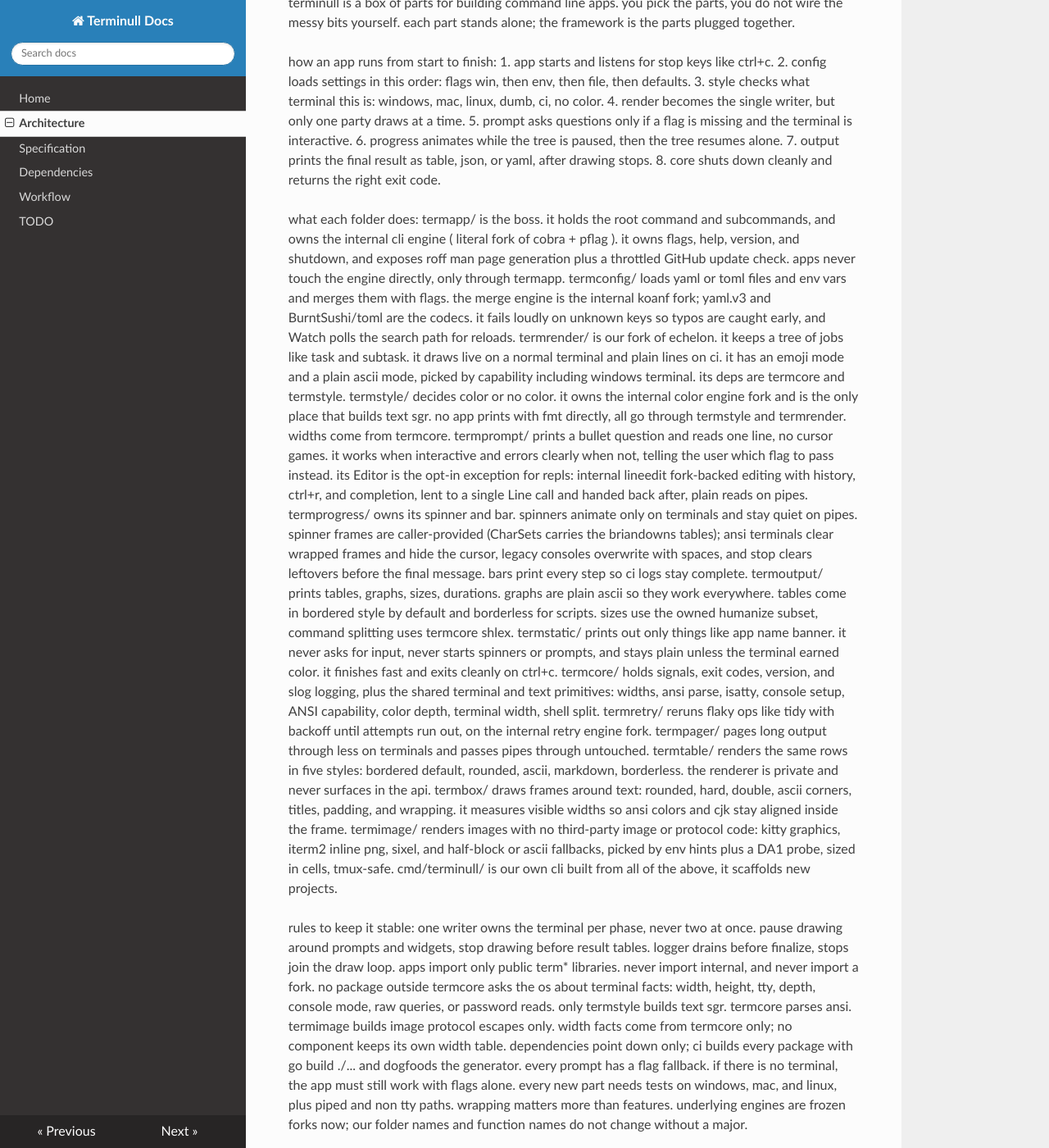
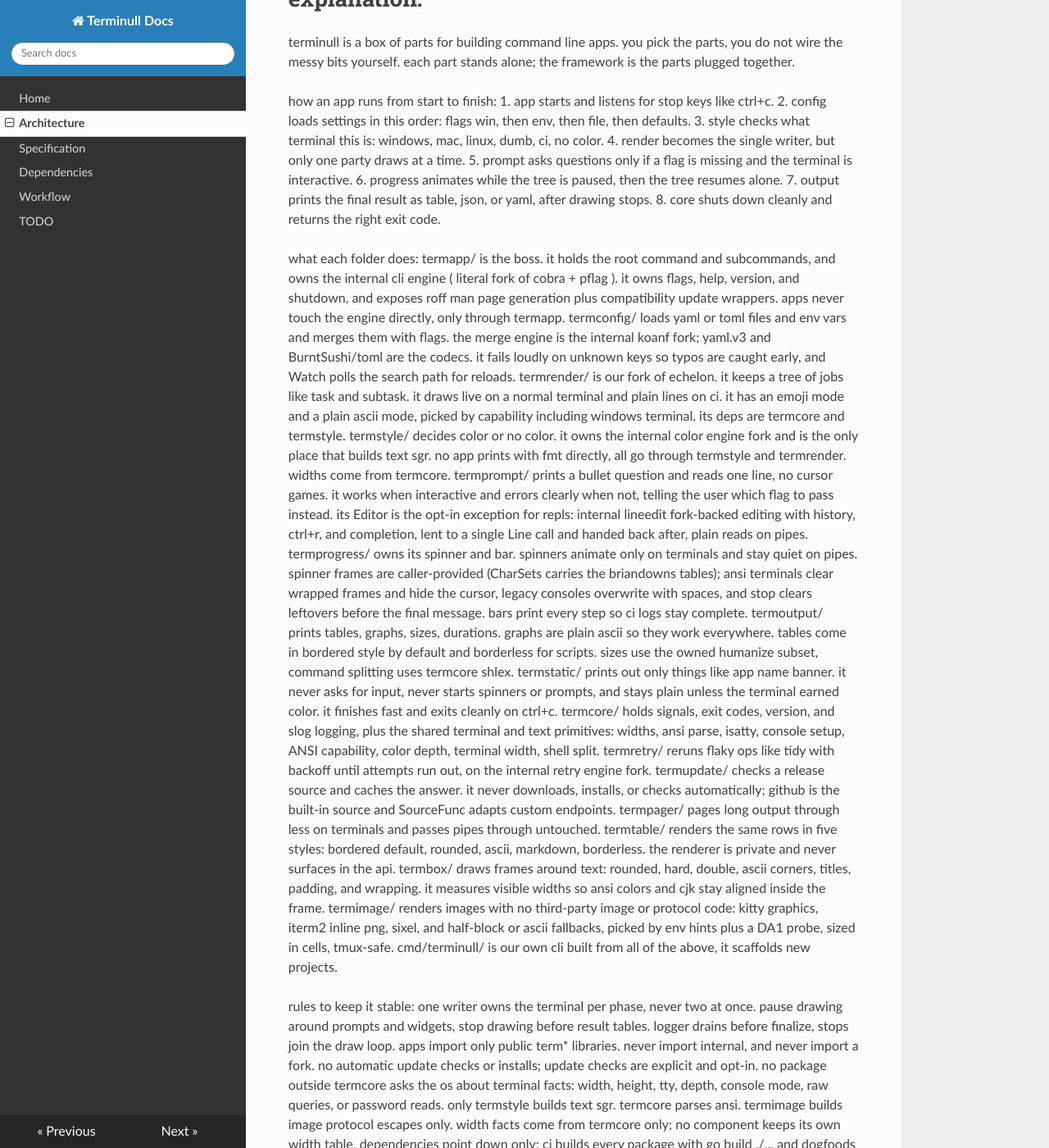
Before and after one commit to CHE3MZ/terminull, an MkDocs documentation site: the page built from docs/architecture.md, in a window 1280 px wide and 1400 px high, scrolled down 1565 px. Shown: the whole window at 82% size. Built offline with MkDocs 1.6.1, drawn with Linux system fonts in a browser that asks for light colours; nearby versions of some CDN libraries; some of the changed text lies outside the part shown.

Commit message:
docs(termupdate): document explicit update checks

```diff
--- a/docs/architecture.md
+++ b/docs/architecture.md
@@ -12,6 +12,7 @@ termrender/ ( fork of echelon , single writer logs )
 termpager/ ( less paging , tty gated , epipe safe )
 termstatic/ ( appname banner , out only , no input )
 termretry/ ( owned retry engine fork )
+termupdate/ ( release check + cache , github or custom source )
 termconfig/ ( owned merge engine fork + yaml + toml )
 termapp/ ( owned cli engine fork , root and subcommands )
 cmd/terminull ( dogfood generator cli )
@@ -32,6 +33,7 @@ termrender/ ( public , importable as CHE3MZ/terminull/termrender )
 termpager/ ( public , importable as CHE3MZ/terminull/termpager )
 termstatic/ ( public , importable as CHE3MZ/terminull/termstatic )
 termretry/ ( public , importable as CHE3MZ/terminull/termretry )
+termupdate/ ( public , importable as CHE3MZ/terminull/termupdate )
 termconfig/ ( public , importable as CHE3MZ/terminull/termconfig )
 termapp/ ( public , importable as CHE3MZ/terminull/termapp )
 */internal/ ( forked engines and private adapters , never importable by apps )
@@ -56,7 +58,7 @@ cmd/terminull proves the combination end to end.
 L0 termcore → x/sys , x/term
 L1 termstyle → termcore
 L2 termbox termtable termprogress termstatic termpager termprompt termrender termimage → termcore ( + termstyle where color is used )
-L3 termoutput → termtable termstyle termcore yaml.v3 ; termconfig → yaml.v3 + BurntSushi/toml ; termretry → stdlib
+L3 termoutput → termtable termstyle termcore yaml.v3 ; termconfig → yaml.v3 + BurntSushi/toml ; termretry → stdlib ; termupdate → stdlib
 L4 termapp → every library below + its internal cli fork ; cmd and internal → termapp and friends
 
 imports point down only, no cycles. a library's public api may only reference its own and lower-layer types. `tests/dependency_law_test.go` checks the edges and `scripts/standalone.sh` builds each library in a throwaway module.
@@ -78,7 +80,7 @@ how an app runs from start to finish:
 8. core shuts down cleanly and returns the right exit code.
 
 what each folder does:
-termapp/ is the boss. it holds the root command and subcommands, and owns the internal cli engine ( literal fork of cobra + pflag ). it owns flags, help, version, and shutdown, and exposes roff man page generation plus a throttled GitHub update check. apps never touch the engine directly, only through termapp.
+termapp/ is the boss. it holds the root command and subcommands, and owns the internal cli engine ( literal fork of cobra + pflag ). it owns flags, help, version, and shutdown, and exposes roff man page generation plus compatibility update wrappers. apps never touch the engine directly, only through termapp.
 termconfig/ loads yaml or toml files and env vars and merges them with flags. the merge engine is the internal koanf fork; yaml.v3 and BurntSushi/toml are the codecs. it fails loudly on unknown keys so typos are caught early, and Watch polls the search path for reloads.
 termrender/ is our fork of echelon. it keeps a tree of jobs like task and subtask. it draws live on a normal terminal and plain lines on ci. it has an emoji mode and a plain ascii mode, picked by capability including windows terminal. its deps are termcore and termstyle.
 termstyle/ decides color or no color. it owns the internal color engine fork and is the only place that builds text sgr. no app prints with fmt directly, all go through termstyle and termrender. widths come from termcore.
@@ -88,6 +90,7 @@ termoutput/ prints tables, graphs, sizes, durations. graphs are plain ascii so t
 termstatic/ prints out only things like app name banner. it never asks for input, never starts spinners or prompts, and stays plain unless the terminal earned color. it finishes fast and exits cleanly on ctrl+c.
 termcore/ holds signals, exit codes, version, and slog logging, plus the shared terminal and text primitives: widths, ansi parse, isatty, console setup, ANSI capability, color depth, terminal width, shell split.
 termretry/ reruns flaky ops like tidy with backoff until attempts run out, on the internal retry engine fork.
+termupdate/ checks a release source and caches the answer. it never downloads, installs, or checks automatically; github is the built-in source and SourceFunc adapts custom endpoints.
 termpager/ pages long output through less on terminals and passes pipes through untouched.
 termtable/ renders the same rows in five styles: bordered default, rounded, ascii, markdown, borderless. the renderer is private and never surfaces in the api.
 termbox/ draws frames around text: rounded, hard, double, ascii corners, titles, padding, and wrapping. it measures visible widths so ansi colors and cjk stay aligned inside the frame.
@@ -99,6 +102,7 @@ one writer owns the terminal per phase, never two at once.
 pause drawing around prompts and widgets, stop drawing before result tables.
 logger drains before finalize, stops join the draw loop.
 apps import only public term* libraries. never import internal, and never import a fork.
+no automatic update checks or installs; update checks are explicit and opt-in.
 no package outside termcore asks the os about terminal facts: width, height, tty, depth, console mode, raw queries, or password reads.
 only termstyle builds text sgr. termcore parses ansi. termimage builds image protocol escapes only.
 width facts come from termcore only; no component keeps its own width table.
```
Also changed, not shown: docs/index.md (+1 -0 lines), docs/spec.md (+16 -1 lines).
